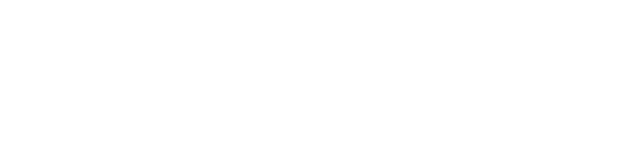
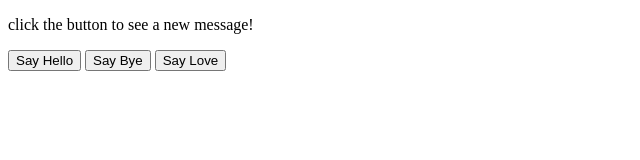
Before and after one commit to areej-png/JS--mini-projects, a plain HTML site: page project2-message-changer/index.html in a window 1280 px wide. Shown: the whole page, without its empty margins (0-640 px from the left). Drawn offline with Linux system fonts and the light colour scheme.

Commit message:
feat add paragraph and button elements to project 2

```diff
--- a/project2-message-changer/index.html
+++ b/project2-message-changer/index.html
@@ -7,6 +7,12 @@
     <link rel="stylesheet" href="style.css">
 </head>
 <body>
+    <div class="container">
+    <p id="message">click the button to see a new message!</p>
+    <button id="btn1">Say Hello</button>
+    <button id="btn2">Say Bye</button>
+    <button id="btn3">Say Love</button>
+    </div>
     <script src="pr2.js"></script>
 </body>
 </html>
```
